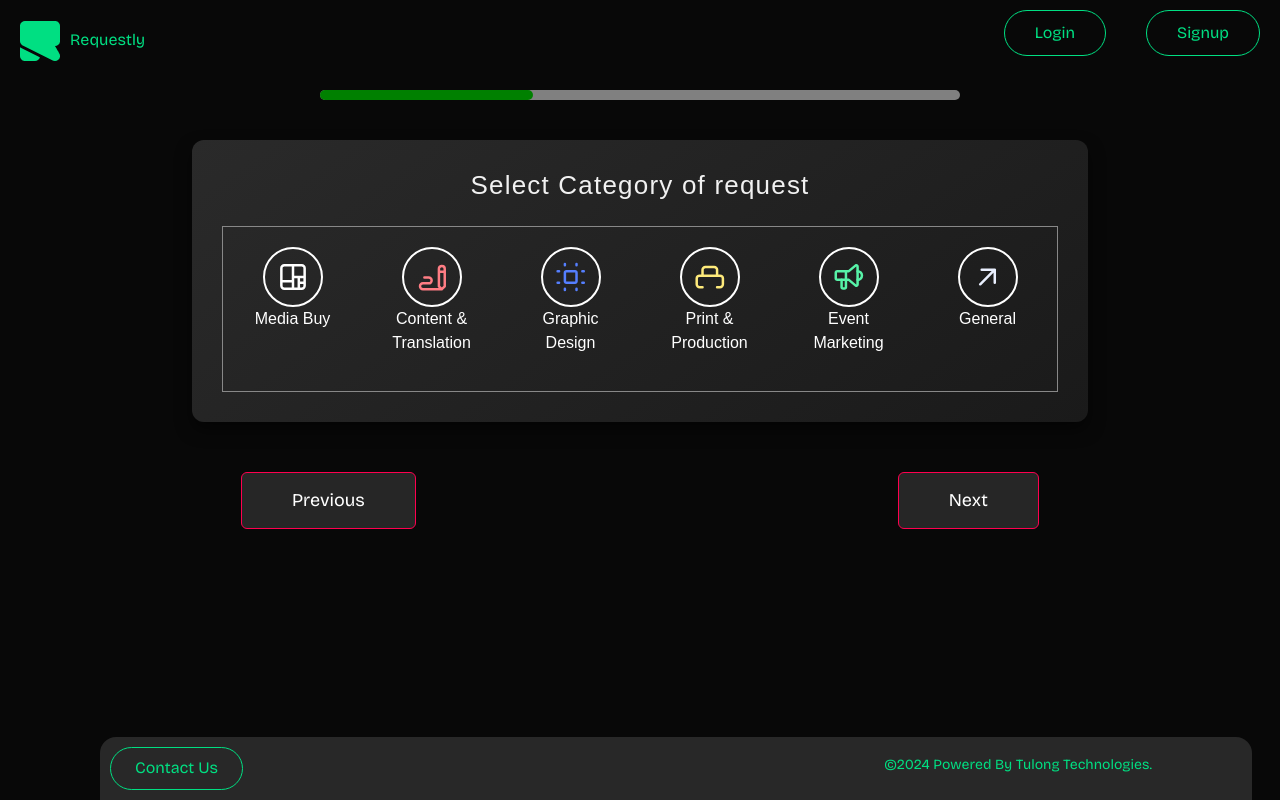
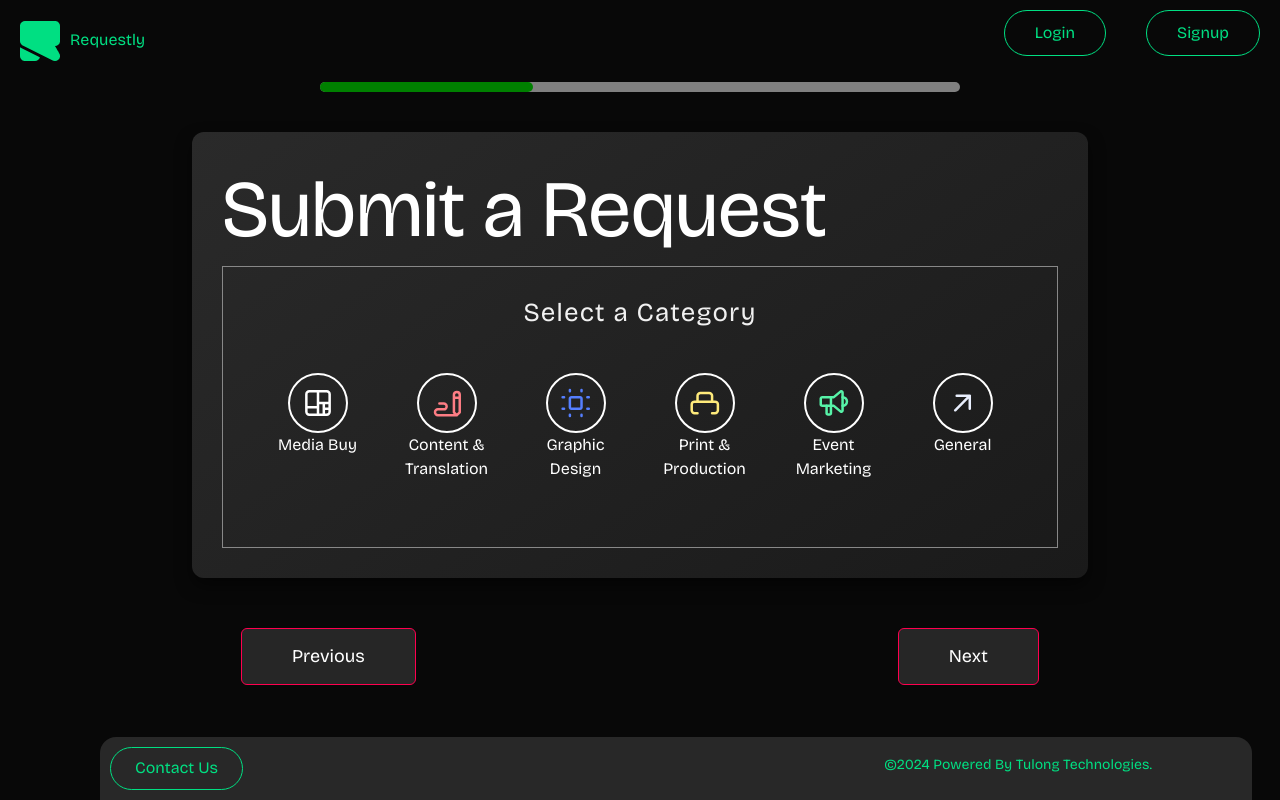
Before and after one commit to ChamanvirKaur/requestly-frontEnd, a React (Create React App) app: page /makeRequest in a window 1280 px wide. Built offline with nearby package versions, Linux system fonts and the light colour scheme.

Commit message:
Added changes in contactUs button header logo and submit a request

```diff
--- a/src/Components/footer/Footer.js
+++ b/src/Components/footer/Footer.js
@@ -1,11 +1,17 @@
 import React from 'react'
 import './Footer.css'
+import { useNavigate } from 'react-router-dom'
 function Footer() {
+  const navigate=useNavigate();
+
+  const navigateContact=()=>{
+    window.location.href = 'https://tulong.tech/contact-us';
+  }
   return (
     <div className='footer'>
             <div className='footer-button'>
 
-                <div className='footer-button-2'> Contact Us</div>
+                <div className='footer-button-2' onClick={()=>{navigateContact()}}> Contact Us</div>
                 <p>
 
                 </p>
--- a/src/Components/header/Header.js
+++ b/src/Components/header/Header.js
@@ -2,7 +2,10 @@ import React, { useState, useEffect,useContext } from 'react';
 import { multiStepContext } from '../../StepContext';
 import './Header.css';
 import API_BASE_URL from '../../apiConfig';
+import { useNavigate } from 'react-router-dom';
+
 function Header() {
+  const navigate = useNavigate();
 
   const [isLoggedIn, setIsLoggedIn] = useState(false); // state to check user is logged in or not
   const { userData, setuserData, authToken,setauthToken,handlechangeToken } = useContext(multiStepContext); // context variable
@@ -48,10 +51,14 @@ function Header() {
     }
   };
 
+  const nevigateLanding =()=>{
+    navigate('/')
+  }
+
   return (
     <div id="header">
       <nav>
-          <div className='header-logo'>
+          <div className='header-logo' onClick={()=>{nevigateLanding()}}>
               <img className='header-logo-image' src= "./images/Requestly logo.png" alt="" />
               <span>Requestly</span>
           </div>
--- a/src/Components/makeRequest/MakeRequest.css
+++ b/src/Components/makeRequest/MakeRequest.css
@@ -36,6 +36,8 @@
     margin-top: 20px;
 }
 
+.submitRequest{}
+
 @media only screen and (max-width : 768px){
     .form{
       width: 80%;
--- a/src/Components/makeRequest/MakeRequest.js
+++ b/src/Components/makeRequest/MakeRequest.js
@@ -98,7 +98,8 @@ function MakeRequest() {
     return (
         <>
             <div className="form">
-                <h1>{localStorage.getItem('email')}</h1>
+                {/* <h1>{localStorage.getItem('email')}</h1> */}
+
                 <div className="progressbar">
                     <div
                         style={{
--- a/src/Components/requestForm-pages/FirstForm.js
+++ b/src/Components/requestForm-pages/FirstForm.js
@@ -113,8 +113,13 @@ function FirstForm() {
 
     return (
         <div className='requestForm'>
-            <h2>Select Category of request</h2>
+            <div className='submitRequest'>
+               <h1>Submit a Request</h1>
+            </div>
+            <div className='allserviceviewmain'>
+                <h2>Select a Category</h2>
             <div className='allserviceview'>
+
                 {allService.map((service, index) => (
                     <div
                         key={index}
@@ -135,11 +140,12 @@ function FirstForm() {
                     </div>
                 ))}
             </div>
+            </div>
 
             {/* Conditionally render the subcategory section only if a category is selected */}
             {selectedCategory && selectedCategory !== 'Select' && (
                 <div className='subservices'>
-                    <h2>Select a Request Type</h2>
+                    <h2>Select a Sub-Category</h2>
                     {allService.map(service => {
                         if (service.id === selectedCategory) {
                             return (
--- a/src/Components/requestForm-pages/SecondForm.js
+++ b/src/Components/requestForm-pages/SecondForm.js
@@ -28,7 +28,7 @@ function SecondForm() {
   } = useContext(multiStepContext);
 
   const fetchBranches = () => {
-    fetch(`${API_BASE_URL}/branch/`)
+    fetch(`${API_BASE_URL}/branch/branch`)
       .then(response => response.json())
       .then(data => {
         console.log('API Response:', data);
@@ -152,7 +152,9 @@ function SecondForm() {
 
   return (
     <div className="requestForm">
-
+      <div className='submitRequest'>
+               <h1>Submit a Request</h1>
+            </div>
 
       <div className='RequestDescription'>
         <h2>Request Description</h2>
@@ -186,7 +188,7 @@ function SecondForm() {
         <h3>Request Target</h3>
       <div className='provinceCity'>
       <div className='customDropdown'>
-      <h4>Province where you want to request</h4>
+      <h4>Province</h4>
       <select
         value={branchprovince}
         onChange={handleProvinceChange}
@@ -204,7 +206,7 @@ function SecondForm() {
     </div>
 
     <div className='customDropdown'>
-      <h4>Select City</h4>
+      <h4>City</h4>
       <select
         value={branchcity}
         onChange={handleCityChange}
@@ -222,7 +224,7 @@ function SecondForm() {
       </div>
 
     <div className='customDropdown'>
-      <h4>Select a Branch</h4>
+      <h4>Branch</h4>
       <select
         value={branch}
         onChange={handleBranchChange}
--- a/src/Components/requestForm-pages/ThirdForm.js
+++ b/src/Components/requestForm-pages/ThirdForm.js
@@ -50,7 +50,13 @@ function ThirdForm() {
 
   return (
     <div className='requestForm'>
+          <div className='submitRequest'>
+               <h1>Submit a Request</h1>
+            </div>
+         <div className='datedivmain'>
+          <h2>Request Timeline</h2>
          <div className='datedivision'>
+
            <div className='requestdate'>
              <h2>Request Date</h2>
              <input type="date" className='requestFormInput' value={today} readOnly />
@@ -65,10 +71,11 @@ function ThirdForm() {
              />
            </div>
         </div>
+         </div>
 
 
         <div className='budgetBox'>
-        <h2>Budget</h2>
+        <h2>Request Budget</h2>
       <select
         className='requestFormInput'
         value={budget}
--- a/src/Components/requestForm-pages/request.css
+++ b/src/Components/requestForm-pages/request.css
@@ -9,7 +9,7 @@
     margin: 40px auto;
     font-family: 'Poppins', sans-serif;
     text-align: center;
-
+    font-family: 'Bricolage Grotesque', sans-serif;
     overflow: auto;
 }
 
@@ -67,14 +67,28 @@
     margin-top: 20px;
 }
 
+.submitRequest{
+  text-align: start;
+}
+
+.submitRequest h1{
+  font-weight: 500;
+  font-size: 80px;
+}
+
+
 /* firstform style */
+.allserviceviewmain{
+  border: 1px solid #888888;
+  padding: 30px;
+
+}
 .allServices-view{
     margin-top: 50px;
     margin-bottom: 50px;
   }
   .allserviceview{
     width: 100%;
-    border: 1px solid #888888;
 
     display: flex;
     margin-top: 20px;
@@ -88,15 +102,15 @@
 
   .allservicesview-icon .icon {
     padding: 5px;
-    font-size: 10px; /* Adjust font size for the icon/text */
-    width: 60px; /* Set equal width and height for a circle */
+    font-size: 10px;
+    width: 60px;
     height: 60px;
-    border-radius: 50%; /* This ensures the shape is a circle */
-    border: 1px solid #ffffff; /* White border */
-    display: inline-flex; /* Align icon/text inside the circle */
-    justify-content: center; /* Center horizontally */
-    align-items: center; /* Center vertically */
-    background-color: #000000; /* Optional: Add background color */
+    border-radius: 50%;
+    border: 1px solid #ffffff;
+    display: inline-flex;
+    justify-content: center;
+    align-items: center;
+    background-color: #000000;
 }
 
 
@@ -118,8 +132,9 @@
   /* second-form styling */
   .subservices{
     margin-top: 20px;
-    border: 1px solid #ffffff;
-    padding: 30px 0;
+    border: 1px solid #888888;
+  padding: 30px;
+
   }
   .radio-line{
 
@@ -139,17 +154,21 @@
   }
 
   .RequestDescription{
-    border: 1px solid #ffffff;
+    border: 1px solid #888888;
+
 
     width: 100%;
     padding: 30px;
   }
 
+ .datedivmain{
 
+  border: 1px solid #888888;
+  padding: 20px;
+ }
 
   .datedivision{
     display: flex;
-    border: 1px solid #ffffff;
     padding: 30px;
     margin-top: 20px;
   }
@@ -167,7 +186,8 @@
   .budgetBox{
     width: 100%;
     padding: 30px;
-    border: 1px solid #ffffff;
+    border: 1px solid #888888;
+
     margin-top: 20px;
 
   }
@@ -179,7 +199,8 @@
     margin-top: 20px;
     width: 100%;
     padding: 30px;
-    border: 1px solid #ffffff;
+    border: 1px solid #888888;
+
   }
   .provinceCity{
     display: flex;
--- a/src/apiConfig.js
+++ b/src/apiConfig.js
@@ -1,4 +1,4 @@
 // src/config/apiConfig.js
-const API_BASE_URL = "http://127.0.0.1:8000/api";
+const API_BASE_URL = "https://requestlybackend.pythonanywhere.com/admin";
 
 export default API_BASE_URL;
```
Lines whose indentation alone changed are shown as unchanged.
